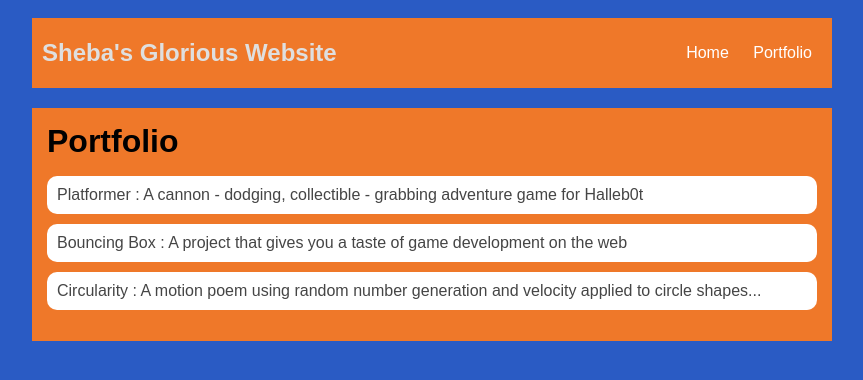
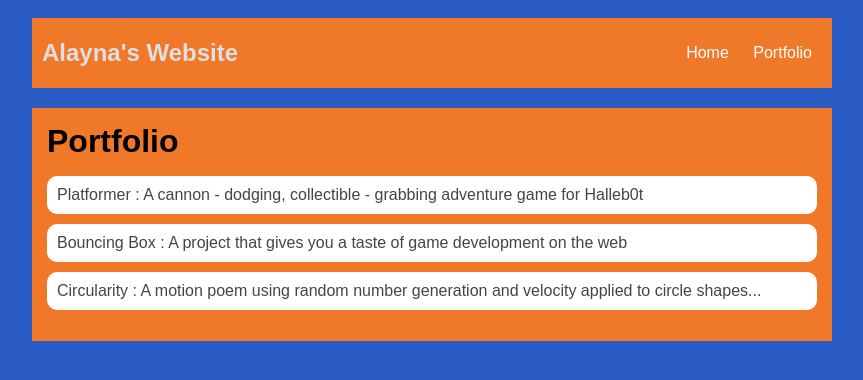
Before and after one commit to Alaynaf/Alaynaf.github.io, a plain HTML site: page portfolio.html in a window 1280 px wide. Shown: the whole page, without its empty margins (208-1071 px from the left). Drawn offline with Linux system fonts and the light colour scheme.

Commit message:
add portfolio.html file

```diff
--- a/portfolio.html
+++ b/portfolio.html
@@ -1,5 +1,6 @@
 <!DOCTYPE HTML>
 <html>
+
 <head>
     <title>Alayna's Website</title>
     <link rel="stylesheet" href="style.css">
@@ -8,9 +9,8 @@
 
 <body>
     <div id="all-contents">
-        <div id="all-contents">
         <nav>
-                <h1>Sheba's Glorious Website</h1>
+            <h1>Alayna's Website</h1>
             <ul id="nav-ul">
                 <li class="nav-li">
                     <a class="nav-a" href="index.html">Home</a>
@@ -24,13 +24,16 @@
             <div class="content">
                 <h1>Portfolio</h1>
                 <ul id="portfolio">
-                    <li><a href="projects/platformer/">Platformer : A cannon - dodging, collectible - grabbing adventure game for Halleb0t</a></li>
-                    <li><a href="projects/bouncing-box/">Bouncing Box : A project that gives you a taste of game development on the web </a></li>
-                    <li><a href="projects/circularity/">Circularity : A motion poem using random number generation and velocity applied to circle shapes...</a></li>
+                    <li><a href="projects/platformer/">Platformer : A cannon - dodging, collectible - grabbing adventure
+                            game for Halleb0t</a></li>
+                    <li><a href="projects/bouncing-box/">Bouncing Box : A project that gives you a taste of game
+                            development on the web </a></li>
+                    <li><a href="projects/circularity/">Circularity : A motion poem using random number generation and
+                            velocity applied to circle shapes...</a></li>
                 </ul>
             </div>
         </main>
     </div>
-      </div>
 </body>
+
 </html>
```
Also changed, not shown: index.html (+8 -3 lines). Lines whose indentation alone changed are shown as unchanged.
